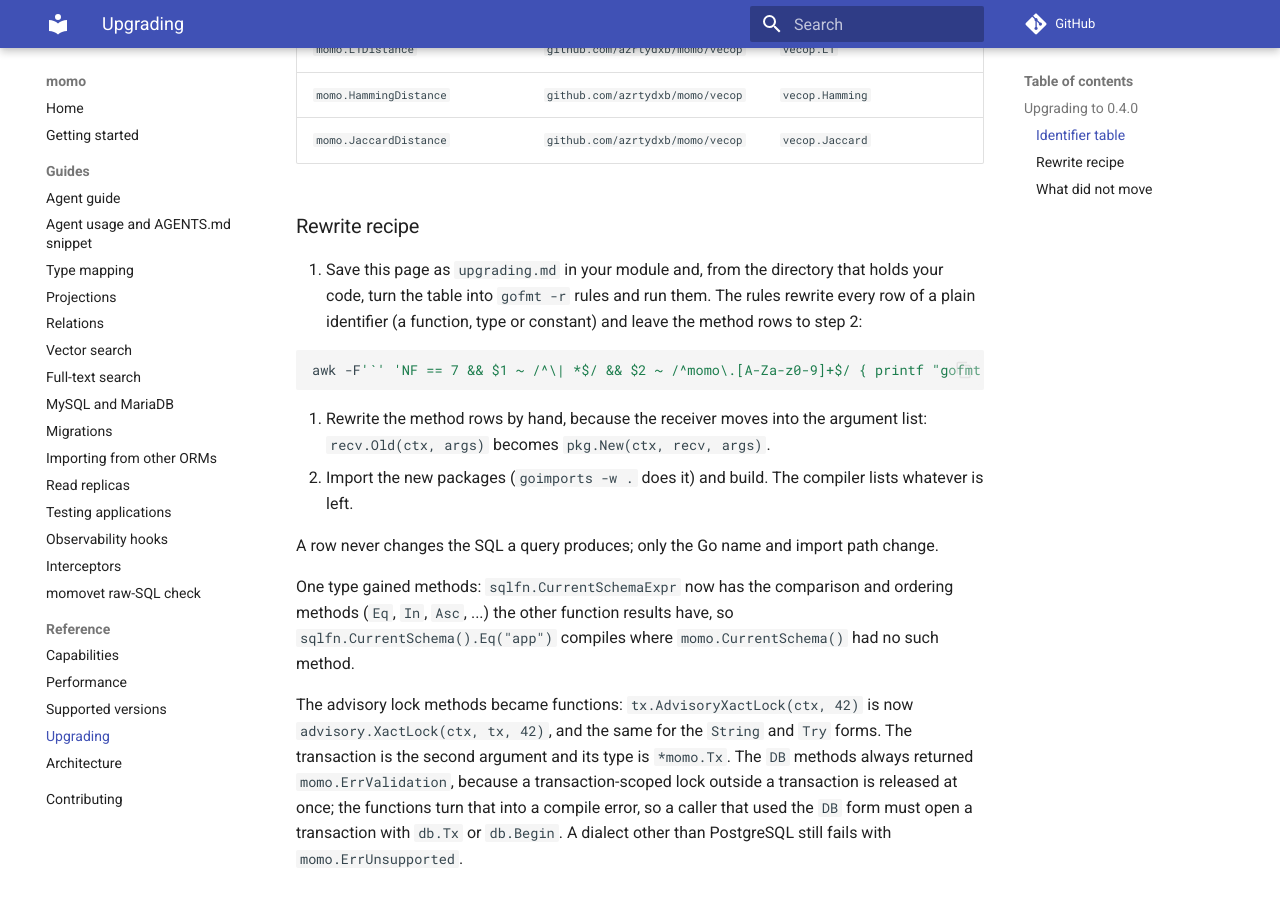
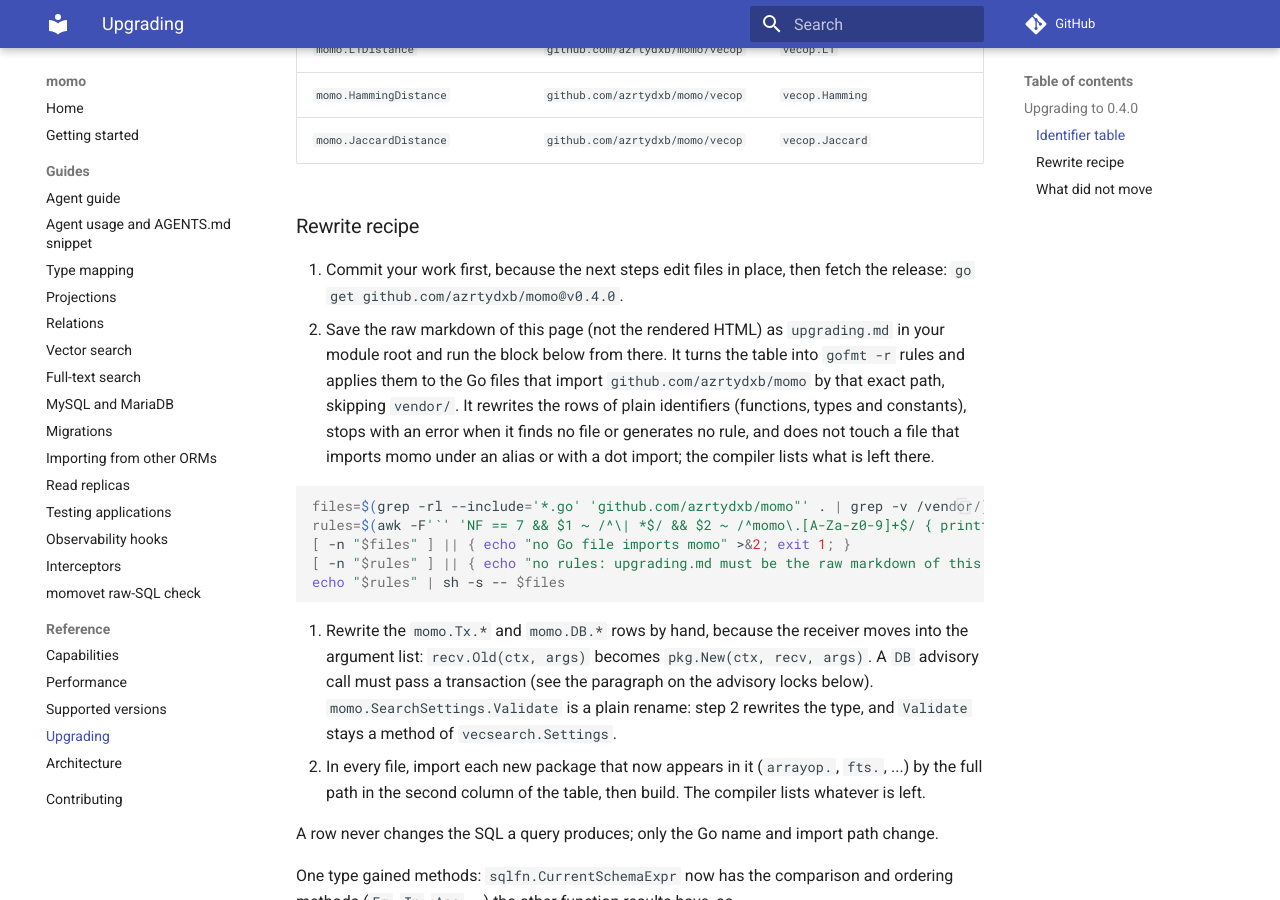
Before and after one commit to azrtydxb/momo, an MkDocs documentation site: the page built from docs/upgrading.md, in a window 1280 px wide and 900 px high, scrolled down 7418 px. Built offline with MkDocs 1.6.1 and Material for MkDocs 9.7.7, drawn with Linux system fonts in a browser that asks for light colours; comment, search, counter and statistics services are not loaded; the version menu is left out.

Commit message:
docs(upgrading): make the rewrite recipe explicit and safe to run
Add the go get step, restrict gofmt to files that import momo, fail loudly
without files or rules, and spell out the method rows and imports. The test
rehearses the imports from the table, parses the fixture instead of
matching text, and tells tx and db forms apart.

````diff
--- a/docs/upgrading.md
+++ b/docs/upgrading.md
@@ -148,19 +148,34 @@ as an argument.
 
 ### Rewrite recipe
 
-1. Save this page as `upgrading.md` in your module and, from the directory
-   that holds your code, turn the table into `gofmt -r` rules and run them.
-   The rules rewrite every row of a plain identifier (a function, type or
-   constant) and leave the method rows to step 2:
+1. Commit your work first, because the next steps edit files in place, then
+   fetch the release: `go get github.com/azrtydxb/momo@v0.4.0`.
+2. Save the raw markdown of this page (not the rendered HTML) as `upgrading.md`
+   in your module root and run the block below from there. It turns the table
+   into `gofmt -r` rules and applies them to the Go files that import
+   `github.com/azrtydxb/momo` by that exact path, skipping `vendor/`. It
+   rewrites the rows of plain identifiers (functions, types and constants),
+   stops with an error when it finds no file or generates no rule, and does not
+   touch a file that imports momo under an alias or with a dot import; the
+   compiler lists what is left there.
 
    ```sh
-   awk -F'`' 'NF == 7 && $1 ~ /^\| *$/ && $2 ~ /^momo\.[A-Za-z0-9]+$/ { printf "gofmt -r \"%s -> %s\" -w \"$@\"\n", $2, $6 }' upgrading.md | sh -s -- .
+   files=$(grep -rl --include='*.go' 'github.com/azrtydxb/momo"' . | grep -v /vendor/)
+   rules=$(awk -F'`' 'NF == 7 && $1 ~ /^\| *$/ && $2 ~ /^momo\.[A-Za-z0-9]+$/ { printf "gofmt -r \"%s -> %s\" -w \"$@\"\n", $2, $6 }' upgrading.md)
+   [ -n "$files" ] || { echo "no Go file imports momo" >&2; exit 1; }
+   [ -n "$rules" ] || { echo "no rules: upgrading.md must be the raw markdown of this page" >&2; exit 1; }
+   echo "$rules" | sh -s -- $files
    ```
 
-2. Rewrite the method rows by hand, because the receiver moves into the
-   argument list: `recv.Old(ctx, args)` becomes `pkg.New(ctx, recv, args)`.
-3. Import the new packages (`goimports -w .` does it) and build. The compiler
-   lists whatever is left.
+3. Rewrite the `momo.Tx.*` and `momo.DB.*` rows by hand, because the receiver
+   moves into the argument list: `recv.Old(ctx, args)` becomes
+   `pkg.New(ctx, recv, args)`. A `DB` advisory call must pass a transaction
+   (see the paragraph on the advisory locks below). `momo.SearchSettings.Validate`
+   is a plain rename: step 2 rewrites the type, and `Validate` stays a method of
+   `vecsearch.Settings`.
+4. In every file, import each new package that now appears in it (`arrayop.`,
+   `fts.`, ...) by the full path in the second column of the table, then build.
+   The compiler lists whatever is left.
 
 A row never changes the SQL a query produces; only the Go name and import path
 change.
````
Also changed, not shown: .procoder/backlog/stories/20261108-upgrade-guide-for-the-breaking-imports.md (+2 -2 lines), 2 other files.
